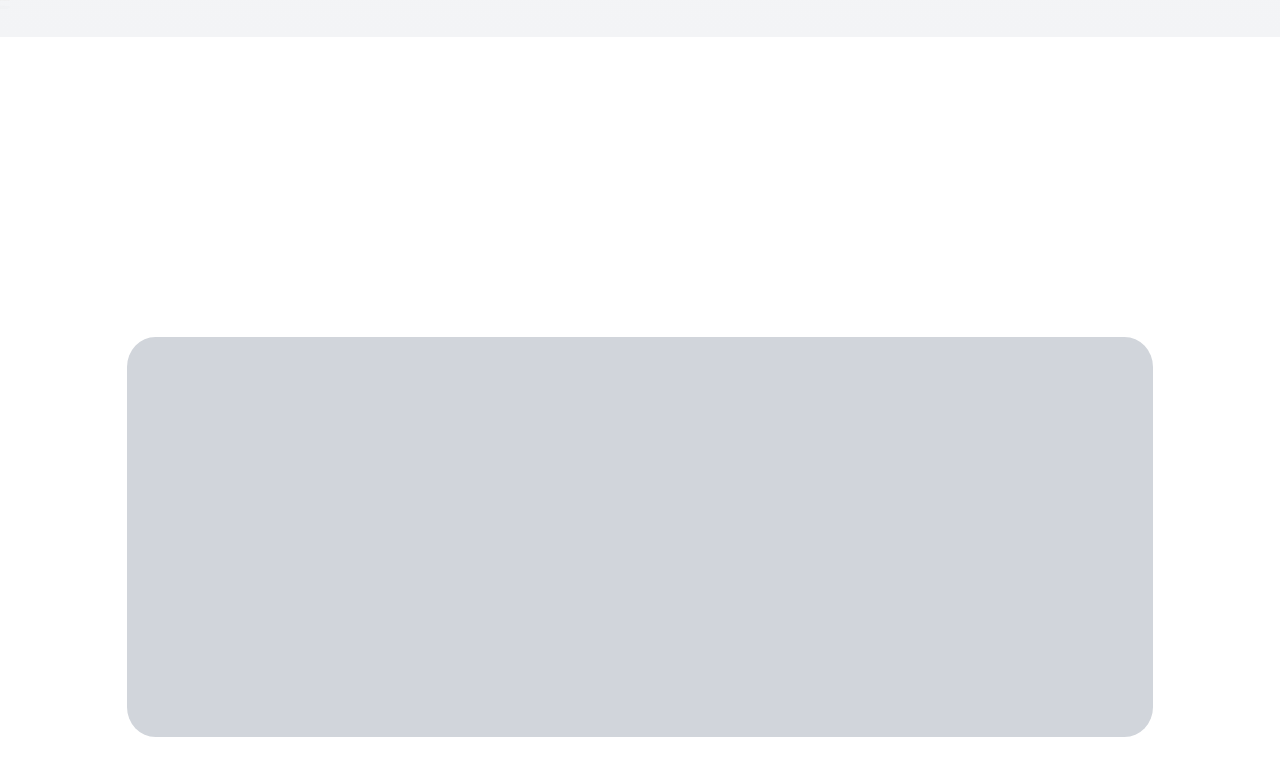
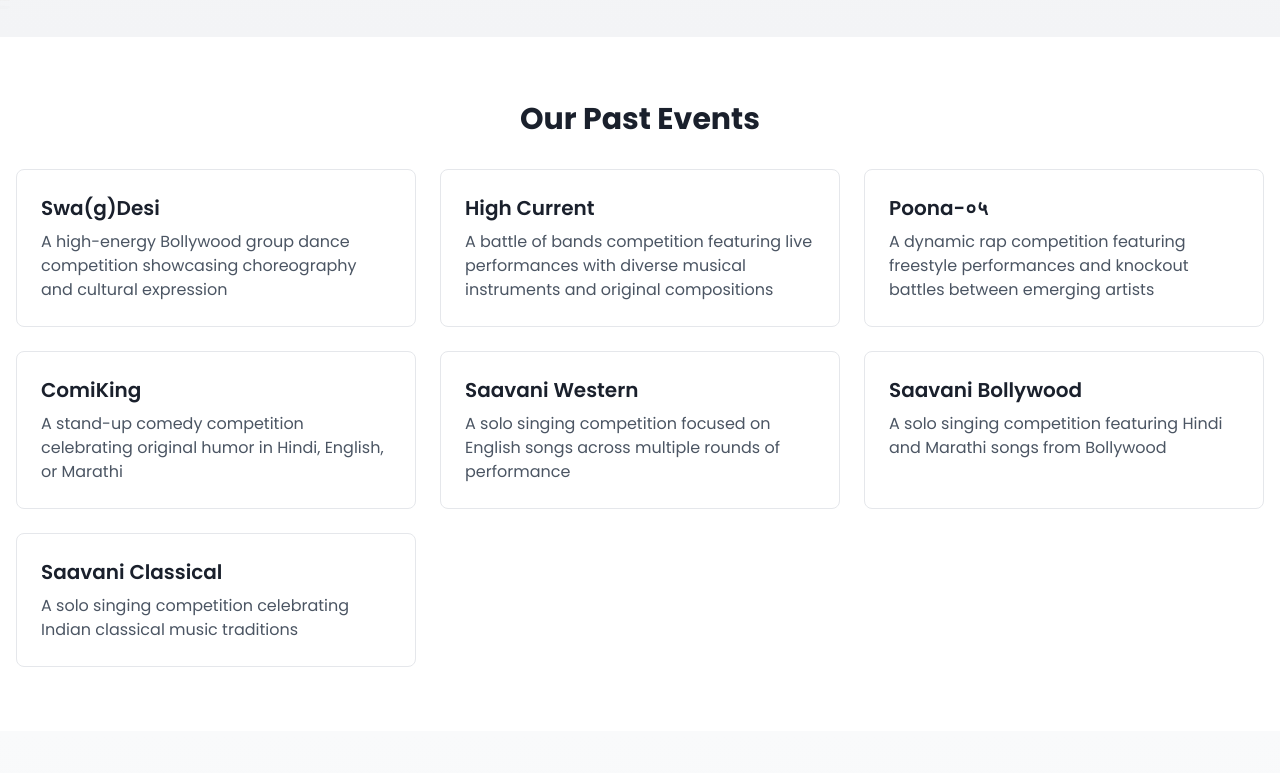
Before and after one commit to drdholu/impressions24, a React (Create React App) app: page / in a window 1280 px wide. Shown: the part 1447-2220 px from the top of the page. Built offline with nearby package versions, Linux system fonts and the light colour scheme.

Commit message:
online form

```diff
--- a/src/components/Events.js
+++ b/src/components/Events.js
@@ -1,224 +1,102 @@
-// // import React, { useState } from 'react';
-// import React from 'react';
-// // import { X } from 'lucide-react';
+// import React, { useState } from 'react';
+import React from 'react';
+// import { X } from 'lucide-react';
 
-// const EventCard = ({ event, onClick }) => (
-//   <div
-//     className="p-6 transition-colors border border-gray-200 rounded-lg cursor-pointer hover:bg-gray-50"
-//     onClick={onClick}
-//   >
-//     <h3 className="mb-2 text-xl font-semibold">{event.title}</h3>
-//     <p className="text-gray-600">{event.description}</p>
-//   </div>
-// );
+const EventCard = ({ event, onClick }) => (
+  <div
+    className="p-6 transition-colors border border-gray-200 rounded-lg cursor-pointer hover:bg-gray-50"
+    onClick={onClick}
+  >
+    <h3 className="mb-2 text-xl font-semibold">{event.title}</h3>
+    <p className="text-gray-600">{event.description}</p>
+  </div>
+);
 
-// // const EventModal = ({ event, onClose, open }) => {
-// //   if (!open) return null;
-
-// //   return (
-// //     <div className="fixed inset-0 flex items-center justify-center p-4 bg-black bg-opacity-50">
-// //       <div className="relative w-full max-w-md p-6 bg-white rounded-lg">
-// //         <button
-// //           onClick={onClose}
-// //           className="absolute text-gray-500 right-4 top-4 hover:text-gray-700"
-// //         >
-// //           <X size={20} />
-// //         </button>
-// //         <h2 className="mb-4 text-2xl font-semibold">{event.title}</h2>
-// //         <p className="mb-6 text-gray-600">{event.description}</p>
-// //         <button
-// //           onClick={onClose}
-// //           className="w-full px-4 py-2 text-white transition-colors bg-blue-500 rounded hover:bg-blue-600"
-// //         >
-// //           Close
-// //         </button>
-// //       </div>
-// //     </div>
-// //   );
-// // };
-
-// const Events = () => {
-//   // const [selectedEvent, setSelectedEvent] = useState(null);
-
-//   const events = [
-//     {
-//       "id": "SW",
-//       "title": "Swa(g)Desi",
-//       "description": "A high-energy Bollywood group dance competition showcasing choreography and cultural expression"
-//     },
-//     {
-//       "id": "HC",
-//       "title": "High Current",
-//       "description": "A battle of bands competition featuring live performances with diverse musical instruments and original compositions"
-//     },
-//     {
-//       "id": "PO",
-//       "title": "Poona-०५",
-//       "description": "A dynamic rap competition featuring freestyle performances and knockout battles between emerging artists"
-//     },
-//     {
-//       "id": "KK",
-//       "title": "ComiKing",
-//       "description": "A stand-up comedy competition celebrating original humor in Hindi, English, or Marathi"
-//     },
-//     {
-//       "id": "SVwest",
-//       "title": "Saavani Western",
-//       "description": "A solo singing competition focused on English songs across multiple rounds of performance"
-//     },
-//     {
-//       "id": "SVbolly",
-//       "title": "Saavani Bollywood",
-//       "description": "A solo singing competition featuring Hindi and Marathi songs from Bollywood"
-//     },
-//     {
-//       "id": "SVclassic",
-//       "title": "Saavani Classical",
-//       "description": "A solo singing competition celebrating Indian classical music traditions"
-//     }
-//   ]
+// const EventModal = ({ event, onClose, open }) => {
+//   if (!open) return null;
 
 //   return (
-//     <div id="events" className="px-4 py-16 mx-auto max-w-7xl">
-//       <h2 className="mb-8 text-3xl font-bold text-center">Our Past Events</h2>
-//       <div className="grid grid-cols-1 gap-6 md:grid-cols-3">
-//         {events.map((event) => (
-//           <EventCard
-//             key={event.id}
-//             event={event}
-//             // onClick={() => setSelectedEvent(event)}
-//           />
-//         ))}
+//     <div className="fixed inset-0 flex items-center justify-center p-4 bg-black bg-opacity-50">
+//       <div className="relative w-full max-w-md p-6 bg-white rounded-lg">
+//         <button
+//           onClick={onClose}
+//           className="absolute text-gray-500 right-4 top-4 hover:text-gray-700"
+//         >
+//           <X size={20} />
+//         </button>
+//         <h2 className="mb-4 text-2xl font-semibold">{event.title}</h2>
+//         <p className="mb-6 text-gray-600">{event.description}</p>
+//         <button
+//           onClick={onClose}
+//           className="w-full px-4 py-2 text-white transition-colors bg-blue-500 rounded hover:bg-blue-600"
+//         >
+//           Close
+//         </button>
 //       </div>
-//       {/* <EventModal
-//         event={selectedEvent}
-//         onClose={() => setSelectedEvent(null)}
-//         open={!!selectedEvent}
-//       /> */}
 //     </div>
 //   );
 // };
 
-// export default Events;
+const Events = () => {
+  // const [selectedEvent, setSelectedEvent] = useState(null);
 
-import { useRef } from 'react';
-import gsap from 'gsap';
-import ScrollTrigger from 'gsap/ScrollTrigger';
-import { useGSAP } from '@gsap/react';
-
-gsap.registerPlugin(ScrollTrigger);
-
-export default function ScrollCards() {
-  const containerRef = useRef(null);
-  const cardsRef = useRef(null);
-  //   const events = [
-  //   {
-  //     "id": "SW",
-  //     "title": "Swa(g)Desi",
-  //     "description": "A high-energy Bollywood group dance competition showcasing choreography and cultural expression"
-  //   },
-  //   {
-  //     "id": "HC",
-  //     "title": "High Current",
-  //     "description": "A battle of bands competition featuring live performances with diverse musical instruments and original compositions"
-  //   },
-  //   {
-  //     "id": "PO",
-  //     "title": "Poona-०५",
-  //     "description": "A dynamic rap competition featuring freestyle performances and knockout battles between emerging artists"
-  //   },
-  //   {
-  //     "id": "KK",
-  //     "title": "ComiKing",
-  //     "description": "A stand-up comedy competition celebrating original humor in Hindi, English, or Marathi"
-  //   },
-  //   {
-  //     "id": "SVwest",
-  //     "title": "Saavani Western",
-  //     "description": "A solo singing competition focused on English songs across multiple rounds of performance"
-  //   },
-  //   {
-  //     "id": "SVbolly",
-  //     "title": "Saavani Bollywood",
-  //     "description": "A solo singing competition featuring Hindi and Marathi songs from Bollywood"
-  //   },
-  //   {
-  //     "id": "SVclassic",
-  //     "title": "Saavani Classical",
-  //     "description": "A solo singing competition celebrating Indian classical music traditions"
-  //   }
-  // ]
-
-  useGSAP(() => {
-    const tl = gsap.timeline({
-      scrollTrigger: {
-        trigger: cardsRef.current,
-        start: "top 25%",
-        end: "+=4000",
-        scrub: true,
-        pin: true,
-        // markers: true
-      }
-    });
-
-    // Initial states
-    tl.set('.card-1', {
-      scaleX: 0.95,
-      y: '0',
-    }, 'start');
-    tl.set('.card-2', {
-      scaleX: 1,
-      y: '400%',
-    }, 'start');
-    tl.set('.card-3', {
-      scaleX: 1.05,
-      y: '400%',
-    }, 'start');
-    tl.set('.card-4', {
-      scaleX: 1.1,
-      y: '400%',
-    }, 'start');
-
-    // Animations
-    tl.to('.card-1', {
-      scaleX: 0.85,
-      y: '0',
-    });
-    tl.to('.card-2', {
-      y: '20',
-    }).to('.card-2', {
-      scaleX: 0.9,
-    });
-    tl.to('.card-3', {
-      y: '40',
-    }).to('.card-3', {
-      scaleX: 0.95,
-    });
-    tl.to('.card-4', {
-      y: '60',
-    }).to('.card-4', {
-      scaleX: 1,
-    });
-  }, { scope: containerRef });
+  const events = [
+    {
+      "id": "SW",
+      "title": "Swa(g)Desi",
+      "description": "A high-energy Bollywood group dance competition showcasing choreography and cultural expression"
+    },
+    {
+      "id": "HC",
+      "title": "High Current",
+      "description": "A battle of bands competition featuring live performances with diverse musical instruments and original compositions"
+    },
+    {
+      "id": "PO",
+      "title": "Poona-०५",
+      "description": "A dynamic rap competition featuring freestyle performances and knockout battles between emerging artists"
+    },
+    {
+      "id": "KK",
+      "title": "ComiKing",
+      "description": "A stand-up comedy competition celebrating original humor in Hindi, English, or Marathi"
+    },
+    {
+      "id": "SVwest",
+      "title": "Saavani Western",
+      "description": "A solo singing competition focused on English songs across multiple rounds of performance"
+    },
+    {
+      "id": "SVbolly",
+      "title": "Saavani Bollywood",
+      "description": "A solo singing competition featuring Hindi and Marathi songs from Bollywood"
+    },
+    {
+      "id": "SVclassic",
+      "title": "Saavani Classical",
+      "description": "A solo singing competition celebrating Indian classical music traditions"
+    }
+  ]
 
   return (
-    <div className="w-full" ref={containerRef}>
-      {/* <div className="bg-gray-100 "></div> */}
-      <section className="overflow-hidden">
-        <div className="max-w-[1200px] mx-auto relative overflow-hidden py-[300px]">
-          <ul className="min-h-[400px] m-0 p-0 list-none" ref={cardsRef}>
-            {[1, 2, 3, 4].map((num) => (
-              <li
-              key={num}
-              className={`card-${num} w-[90%] h-full absolute top-0 left-[50%] translate-x-[-50%] rounded-[30px]
-                ${num % 2 === 0 ? 'bg-black' : 'bg-gray-300'}`}
-              style={{ zIndex: num }}
-              />
-            ))}
-          </ul>
-        </div>
-      </section>
-      {/* <div className="h-screen bg-gray-100"></div> */}
+    <div id="events" className="px-4 py-16 mx-auto max-w-7xl">
+      <h2 className="mb-8 text-3xl font-bold text-center">Our Past Events</h2>
+      <div className="grid grid-cols-1 gap-6 md:grid-cols-3">
+        {events.map((event) => (
+          <EventCard
+            key={event.id}
+            event={event}
+            // onClick={() => setSelectedEvent(event)}
+          />
+        ))}
+      </div>
+      {/* <EventModal
+        event={selectedEvent}
+        onClose={() => setSelectedEvent(null)}
+        open={!!selectedEvent}
+      /> */}
     </div>
   );
-}
+};
+
+export default Events;
```
